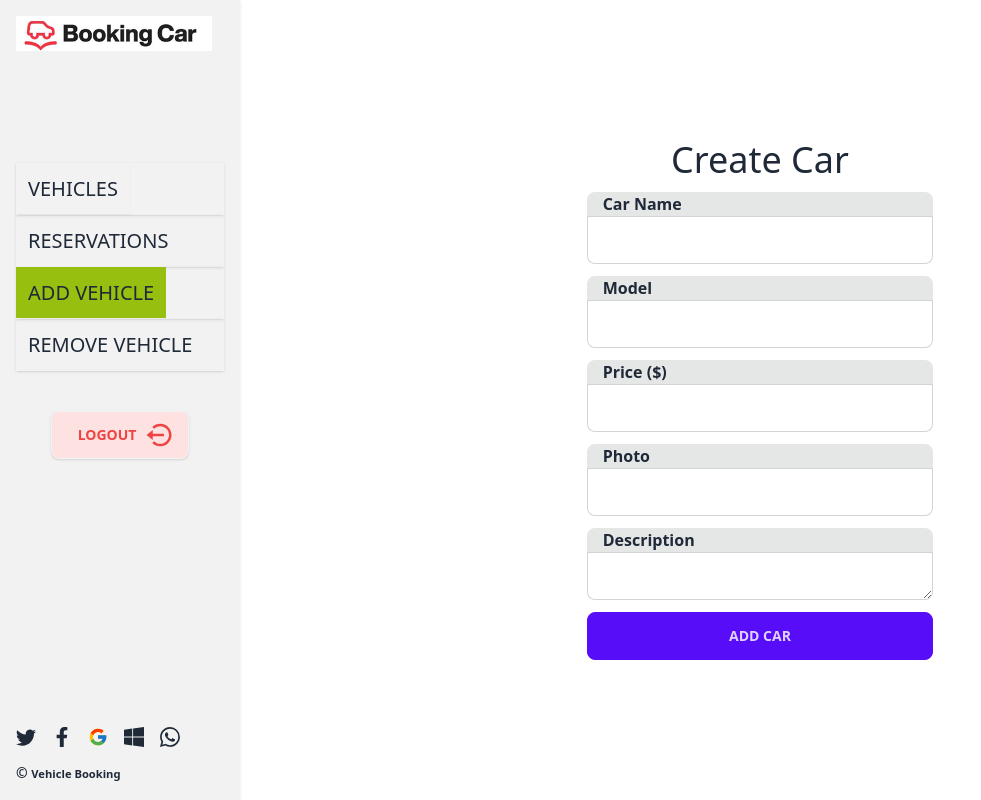
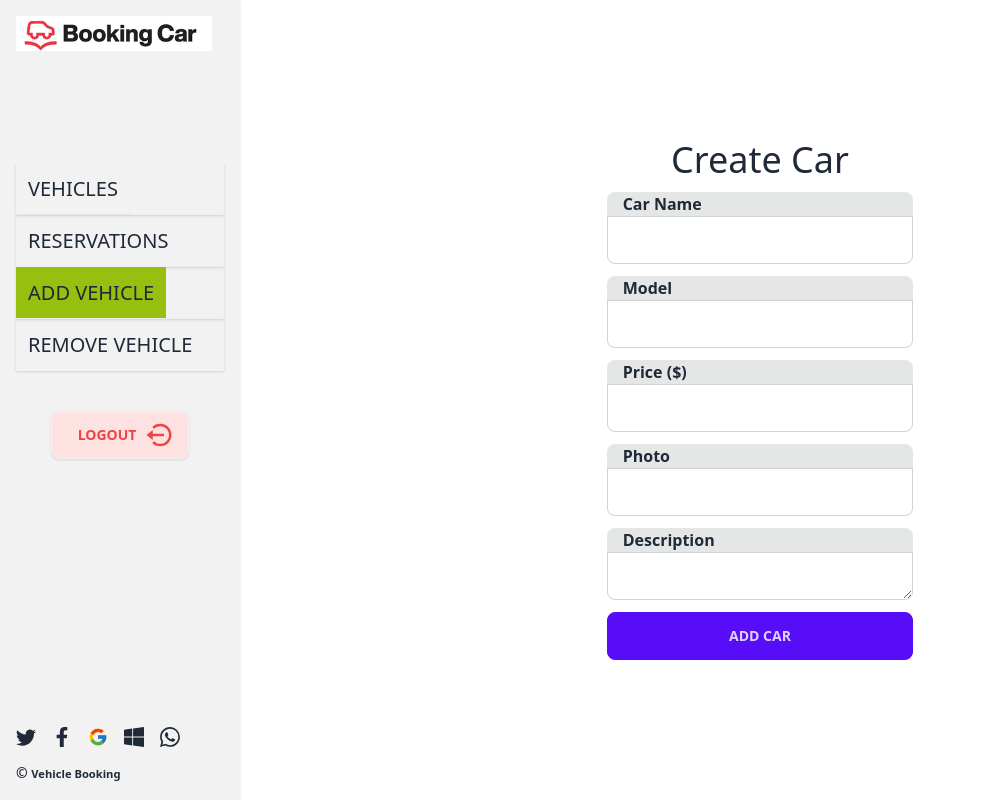
Before and after one commit to HERMON-1995/book_vehicle_rental-frontend, a React (Create React App) app: page /add-vehicle in a window 1280 px wide. Shown: the whole page, without its empty margins (0-981 px from the left). Built offline with nearby package versions, Linux system fonts and the light colour scheme.

Commit message:
Adjusted the styling of the form.

```diff
--- a/src/components/AddVehicleForm.jsx
+++ b/src/components/AddVehicleForm.jsx
@@ -38,7 +38,7 @@ const AddVehicleForm = () => {
   };
 
   return (
-    <form className="w-full md:w-1/3" onSubmit={handleVehicleSubmit}>
+    <form className="w-full md:w-1/3 p-5" onSubmit={handleVehicleSubmit}>
       {/* eslint-disable jsx-a11y/label-has-associated-control */}
       <div className="flex flex-col gap-3">
         <p className="text-4xl text-center">Create Car</p>
```
